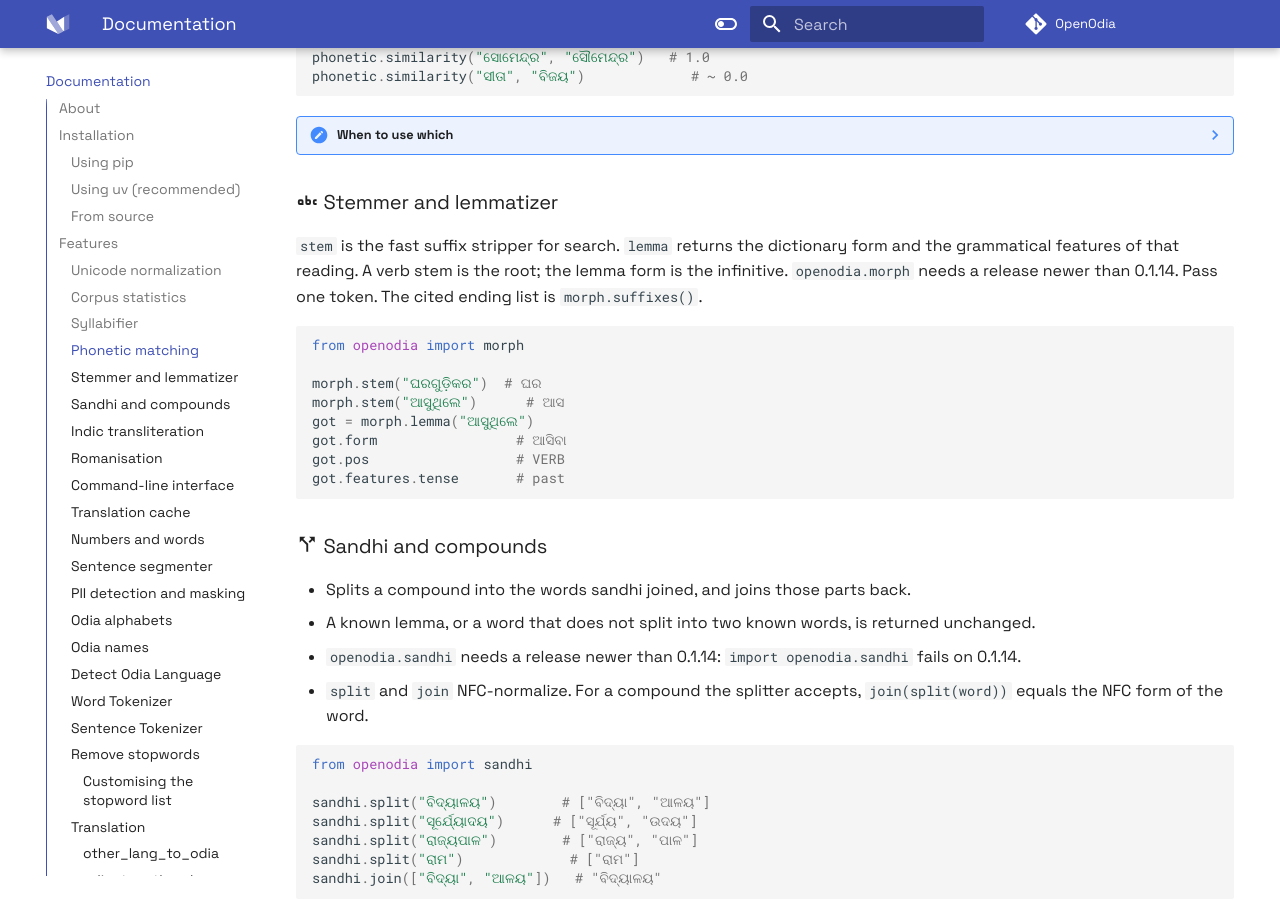
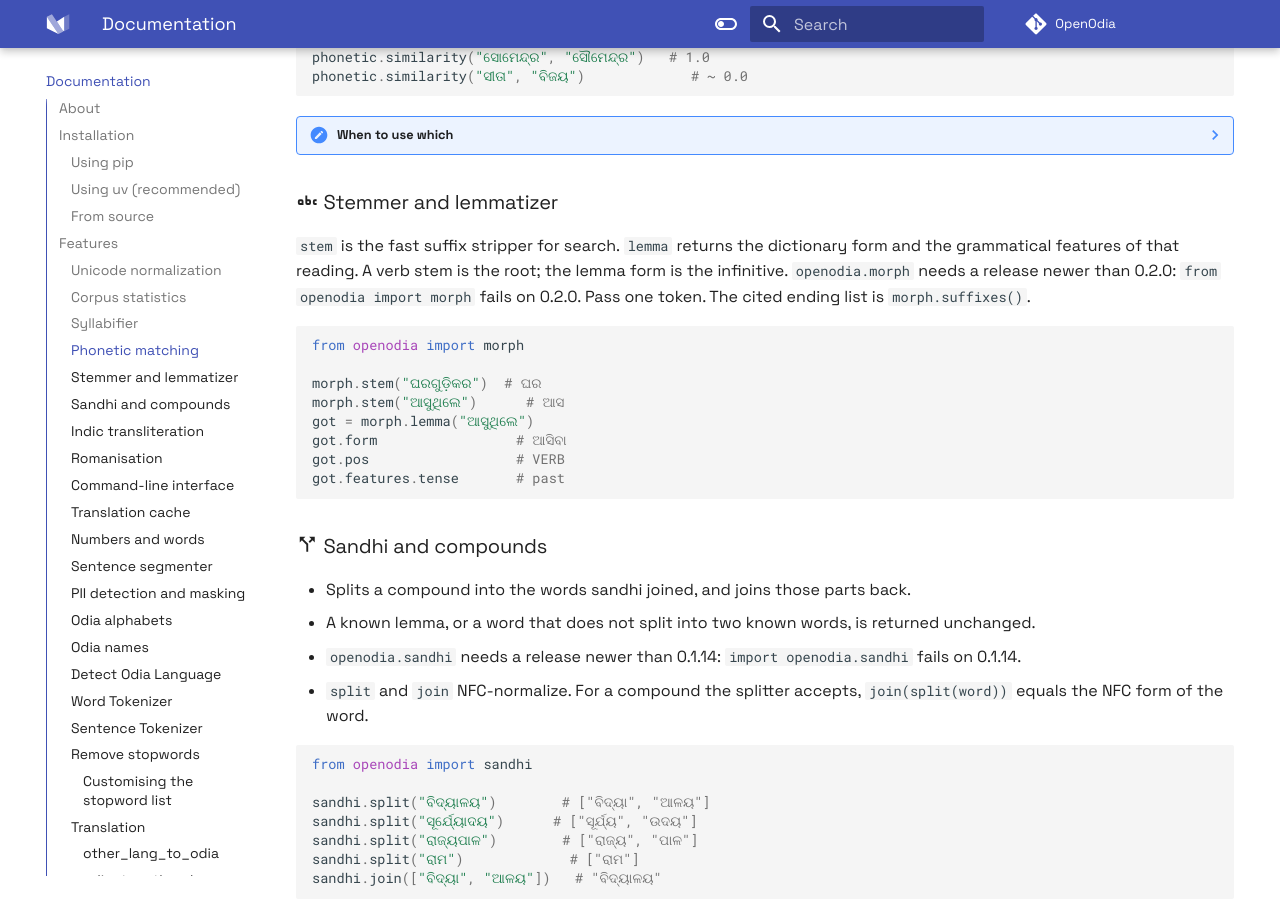
Before and after one commit to soumendrak/openodia, an MkDocs documentation site: the page built from docs/index.md, in a window 1280 px wide and 900 px high, scrolled down 4825 px. Built offline with MkDocs 1.6.1 and Material for MkDocs 9.7.7, drawn with Linux system fonts in a browser that asks for light colours; emoji names are drawn with the system emoji font; comment, search, counter and statistics services are not loaded.

Commit message:
[#200] Name 0.2.0 as the last release without morph and pin the rendered ending list
PyPI 0.2.0 has no openodia.morph (ImportError), so every page that advertises it says it needs a release newer than 0.2.0, and the release test also reads CHANGELOG. The rendered API page must list every suffixes() row, so a catalogue appended to __doc__ at runtime fails. The root-export test expects version 0.2.0 after the release merge.

```diff
--- a/docs/index.md
+++ b/docs/index.md
@@ -212,7 +212,7 @@ phonetic.similarity("ସୀତା", "ବିଜୟ")             # ~ 0.0
 
 `stem` is the fast suffix stripper for search. `lemma` returns the dictionary
 form and the grammatical features of that reading. A verb stem is the root;
-the lemma form is the infinitive. `openodia.morph` needs a release newer than 0.1.14.
+the lemma form is the infinitive. `openodia.morph` needs a release newer than 0.2.0: `from openodia import morph` fails on 0.2.0.
 Pass one token. The cited ending list is
 `morph.suffixes()`.
 
--- a/docs/llms.txt
+++ b/docs/llms.txt
@@ -1,6 +1,6 @@
 # OpenOdia
 
-> openodia is an open source Python library and command-line tool for Odia (ଓଡ଼ିଆ) text: tokenize, normalize, clean, translate, detect language, generate names, romanize (ISO 15919, Hunterian, ITRANS), summarize, remove stopwords, n-grams, word frequency, PII masking, sandhi / compound splitting (`from openodia import sandhi`, then `sandhi.split` and `sandhi.join`), and stemming and lemmatization (`openodia.morph`: `stem` and `lemma`). `openodia.morph` needs a release newer than 0.1.14. Install with `pip install openodia` or run `uvx openodia`.
+> openodia is an open source Python library and command-line tool for Odia (ଓଡ଼ିଆ) text: tokenize, normalize, clean, translate, detect language, generate names, romanize (ISO 15919, Hunterian, ITRANS), summarize, remove stopwords, n-grams, word frequency, PII masking, sandhi / compound splitting (`from openodia import sandhi`, then `sandhi.split` and `sandhi.join`), and stemming and lemmatization (`openodia.morph`: `stem` and `lemma`). `openodia.morph` needs a release newer than 0.2.0: `from openodia import morph` fails on 0.2.0. Install with `pip install openodia` or run `uvx openodia`.
 
 Version note: `--json` on every CLI subcommand (one machine-readable JSON document on stdout) needs a release newer than 0.1.14. PyPI 0.1.14 has `--json` on `detect-language` only, and other subcommands exit with code 2 there. From a source checkout, `uv run openodia <subcommand> --json` works. `openodia pii` exits 2 on 0.1.14 and `import openodia.pii` fails there; it needs a newer release too. `openodia.sandhi` needs a release newer than 0.1.14: `import openodia.sandhi` fails on 0.1.14. `split` and `join` NFC-normalize.
 
@@ -19,7 +19,7 @@ Version note: `--json` on every CLI subcommand (one machine-readable JSON docume
 - [PII guide](https://openodia.soumendrak.com/guides/pii/): find and mask phone numbers, emails, URLs, Aadhaar numbers, PAN and PIN codes
 - [API reference](https://openodia.soumendrak.com/api/text/): signatures and docstrings generated from the source
 - [Romanisation API](https://openodia.soumendrak.com/api/roman/): `to_roman` and `from_roman` for ISO 15919, Hunterian and ITRANS
-- [Morphology API](https://openodia.soumendrak.com/api/morph/): `morph.stem` and `morph.lemma`; `openodia.morph` needs a release newer than 0.1.14.
+- [Morphology API](https://openodia.soumendrak.com/api/morph/): `morph.stem` and `morph.lemma`; `openodia.morph` needs a release newer than 0.2.0: `from openodia import morph` fails on 0.2.0.
 - [Sandhi API](https://openodia.soumendrak.com/api/sandhi/): `sandhi.split` and `sandhi.join`
 - [Indic API](https://openodia.soumendrak.com/api/indic/): `indic.transliterate` between Brahmic scripts
 - [PII API](https://openodia.soumendrak.com/api/pii/): `pii.detect` and `pii.mask`
```
Also changed, not shown: AGENTS.md (+1 -1 lines), CHANGELOG.md (+1 -1 lines), README.md (+1 -1 lines), skills/openodia/SKILL.md (+1 -1 lines), 2 other files.
